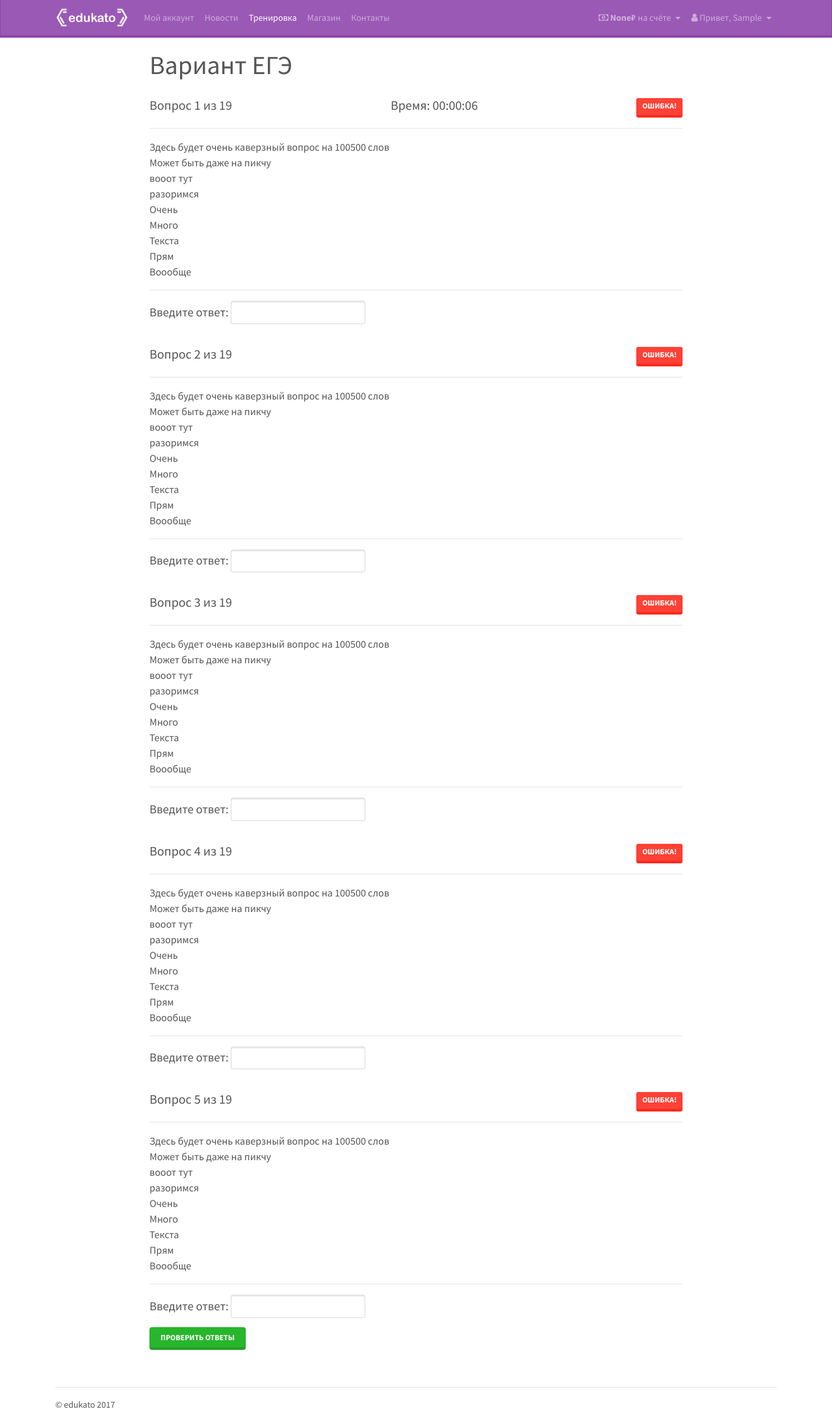
After one commit to edukato/learning, a Flask app: page /ege in a window 1280 px wide. The commit adds this page. Shown: the whole page at 65% size. Run offline with Flask 2, Linux system fonts and the light colour scheme; the visitor is signed in with stand-in values (Sample User, id 1); data comes from the database, SQL or seed files in the repository; some libraries are stand-ins or nearby versions.

Commit message:
Вариант ЕГЭ и Рекомендуем отработать

```diff
--- a/app/home/views.py
+++ b/app/home/views.py
@@ -75,10 +75,15 @@ def pay():
 def training():
     return render_template('home/train/training.html', title="Тренировка")
 
-@home.route('/question')
+@home.route('/recommendation')
 @login_required
-def question():
-    return render_template('home/train/question.html', title="Вопрос")
+def recommendation():
+    return render_template('home/train/recommendation.html', title="Рекомендуем отработать")
+
+@home.route('/ege')
+@login_required
+def ege():
+    return render_template('home/train/ege.html', title="Вариант ЕГЭ")
 
 
 @home.route('/help')
--- /dev/null
+++ b/app/templates/home/train/ege.html
@@ -0,0 +1,231 @@
+{% extends "base.html" %}
+{% set active_page = "training" %}
+{% block title %}Вариант ЕГЭ{% endblock %}
+{% block body %}
+<style>
+    .par {
+        font-size: 12pt;
+    }
+
+    .submit {
+        font-size: 14pt;
+    }
+</style>
+<div class="container" style="max-width: 850px">
+    <div class="task">
+        <h1>Вариант ЕГЭ</h1>
+        <br>
+        <div class="row">
+            <div class="col-md-12 col-lg-12 col-sm-12" style="display: flex;justify-content: space-between;">
+                <h5>Вопрос 1 из 19</h5>
+                <H5>Время:&nbsp;<span id="time"></span></H5>
+                <a href="#" class="btn btn-danger btn-sm">
+                    Ошибка!
+                </a>
+            </div>
+        </div>
+        <hr>
+        <div class="par">
+            <p>
+                Здесь будет очень каверзный вопрос на 100500 слов <br>
+                Может быть даже на пикчу <br>
+                вооот тут <br>
+                разоримся <br>
+                Очень <br>
+                Много <br>
+                Текста <br>
+                Прям <br>
+                Воообще <br>
+            </p>
+        </div>
+        <hr>
+        <form class="form-inline">
+            <label class="submit" for="inlineFormInputGroup">Введите ответ:&nbsp;</label>
+            <div class="input-group mb-2 mr-sm-2 mb-sm-0">
+                <input type="text" class="form-control" id="inlineFormInputGroup" placeholder=""
+                       style="max-width: 250px">
+            </div>
+
+        </form>
+    </div>
+    <div class="task">
+        <br>
+        <div class="row">
+            <div class="col-md-12 col-lg-12 col-sm-12" style="display: flex;justify-content: space-between;">
+                <h5>Вопрос 2 из 19</h5>
+                <a href="#" class="btn btn-danger btn-sm">
+                    Ошибка!
+                </a>
+            </div>
+        </div>
+        <hr>
+        <div class="par">
+            <p>
+                Здесь будет очень каверзный вопрос на 100500 слов <br>
+                Может быть даже на пикчу <br>
+                вооот тут <br>
+                разоримся <br>
+                Очень <br>
+                Много <br>
+                Текста <br>
+                Прям <br>
+                Воообще <br>
+            </p>
+        </div>
+        <hr>
+        <form class="form-inline">
+            <label class="submit" for="inlineFormInputGroup">Введите ответ:&nbsp;</label>
+            <div class="input-group mb-2 mr-sm-2 mb-sm-0">
+                <input type="text" class="form-control" id="inlineFormInputGroup" placeholder=""
+                       style="max-width: 250px">
+            </div>
+
+        </form>
+    </div>
+     <div class="task">
+        <br>
+        <div class="row">
+            <div class="col-md-12 col-lg-12 col-sm-12" style="display: flex;justify-content: space-between;">
+                <h5>Вопрос 3 из 19</h5>
+                <a href="#" class="btn btn-danger btn-sm">
+                    Ошибка!
+                </a>
+            </div>
+        </div>
+        <hr>
+        <div class="par">
+            <p>
+                Здесь будет очень каверзный вопрос на 100500 слов <br>
+                Может быть даже на пикчу <br>
+                вооот тут <br>
+                разоримся <br>
+                Очень <br>
+                Много <br>
+                Текста <br>
+                Прям <br>
+                Воообще <br>
+            </p>
+        </div>
+        <hr>
+        <form class="form-inline">
+            <label class="submit" for="inlineFormInputGroup">Введите ответ:&nbsp;</label>
+            <div class="input-group mb-2 mr-sm-2 mb-sm-0">
+                <input type="text" class="form-control" id="inlineFormInputGroup" placeholder=""
+                       style="max-width: 250px">
+            </div>
+
+        </form>
+    </div>
+     <div class="task">
+        <br>
+        <div class="row">
+            <div class="col-md-12 col-lg-12 col-sm-12" style="display: flex;justify-content: space-between;">
+                <h5>Вопрос 4 из 19</h5>
+                <a href="#" class="btn btn-danger btn-sm">
+                    Ошибка!
+                </a>
+            </div>
+        </div>
+        <hr>
+        <div class="par">
+            <p>
+                Здесь будет очень каверзный вопрос на 100500 слов <br>
+                Может быть даже на пикчу <br>
+                вооот тут <br>
+                разоримся <br>
+                Очень <br>
+                Много <br>
+                Текста <br>
+                Прям <br>
+                Воообще <br>
+            </p>
+        </div>
+        <hr>
+        <form class="form-inline">
+            <label class="submit" for="inlineFormInputGroup">Введите ответ:&nbsp;</label>
+            <div class="input-group mb-2 mr-sm-2 mb-sm-0">
+                <input type="text" class="form-control" id="inlineFormInputGroup" placeholder=""
+                       style="max-width: 250px">
+            </div>
+
+        </form>
+    </div>
+     <div class="task">
+        <br>
+        <div class="row">
+            <div class="col-md-12 col-lg-12 col-sm-12" style="display: flex;justify-content: space-between;">
+                <h5>Вопрос 5 из 19</h5>
+                <a href="#" class="btn btn-danger btn-sm">
+                    Ошибка!
+                </a>
+            </div>
+        </div>
+        <hr>
+        <div class="par">
+            <p>
+                Здесь будет очень каверзный вопрос на 100500 слов <br>
+                Может быть даже на пикчу <br>
+                вооот тут <br>
+                разоримся <br>
+                Очень <br>
+                Много <br>
+                Текста <br>
+                Прям <br>
+                Воообще <br>
+            </p>
+        </div>
+        <hr>
+        <form class="form-inline">
+            <label class="submit" for="inlineFormInputGroup">Введите ответ:&nbsp;</label>
+            <div class="input-group mb-2 mr-sm-2 mb-sm-0">
+                <input type="text" class="form-control" id="inlineFormInputGroup" placeholder=""
+                       style="max-width: 250px">
+            </div>
+
+        </form>
+    </div>
+    <a href="#" class="btn btn-success">
+        Проверить ответы
+    </a>
+</div>
+<br>
+<script type="text/javascript">
+
+    function trim(string) {
+        return string.replace(/\s+/g, " ").replace(/(^\s*)|(\s*)$/g, '');
+    }
+    var init = 0;
+    var startDate;
+    var clocktimer;
+
+    function startTIME() {
+        var thisDate = new Date();
+        var t = thisDate.getTime() - startDate.getTime();
+        var ms = t % 1000;
+        t -= ms;
+        ms = Math.floor(ms / 10);
+        t = Math.floor(t / 1000);
+        var s = t % 60;
+        t -= s;
+        t = Math.floor(t / 60);
+        var m = t % 60;
+        t -= m;
+        t = Math.floor(t / 60);
+        var h = t % 60;
+        if (h < 10) h = '0' + h;
+        if (m < 10) m = '0' + m;
+        if (s < 10) s = '0' + s;
+        if (ms < 10) ms = '0' + ms;
+        if (init == 1) {
+            document.getElementById('time').innerHTML = h + ':' + m + ':' + s;
+        }
+        clocktimer = setTimeout("startTIME()", 10);
+    }
+    function findTIME() {
+        startDate = new Date();
+        startTIME();
+        init = 1;
+    }
+    findTIME();
+</script>
+{% endblock %}
--- a/app/templates/home/train/training.html
+++ b/app/templates/home/train/training.html
@@ -29,7 +29,7 @@
         <div class="col-md-8">
             <h3>Режим тренировки</h3>
             <ul class="list-group">
-                <a href="#" class="list-group-item justify-content-between list-group-item-action ">
+                <a href="{{ url_for('home.ege') }}" class="list-group-item justify-content-between list-group-item-action ">
                     <div class="col-md-12">
                         <h4 align="center">Вариант ЕГЭ</h4>
                     </div>
@@ -40,7 +40,7 @@
                         </p>
                     </div>
                 </a>
-                <a href="{{ url_for('home.question') }}" class="list-group-item justify-content-between list-group-item-action">
+                <a href="{{ url_for('home.recommendation') }}" class="list-group-item justify-content-between list-group-item-action">
                     <div class="col-md-12">
                         <h4 align="center">Рекомендуем отработать</h4>
                     </div>
```
Also changed, not shown: app/templates/home/train/question.html (deleted, +0 -102 lines), app/templates/home/train/recommendation.html (added, +55 -0 lines).
